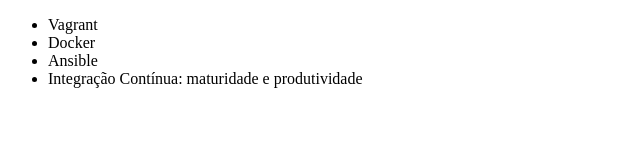
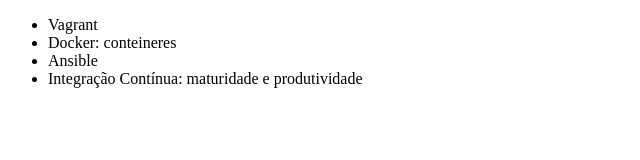
Before and after one commit to brunomathidios/alura-git, a plain HTML site: page index.html in a window 1280 px wide. Shown: the full height of the page, 0-640 px from the left. Drawn offline with Linux system fonts and the light colour scheme.

Commit message:
correcao nome docker

```diff
--- a/index.html
+++ b/index.html
@@ -7,7 +7,7 @@
 <body>
     <ul>
         <li>Vagrant</li>
-        <li>Docker</li>
+        <li>Docker: conteineres</li>
         <li>Ansible</li>
         <li>Integração Contínua: maturidade e produtividade</li>
     </ul>
```
